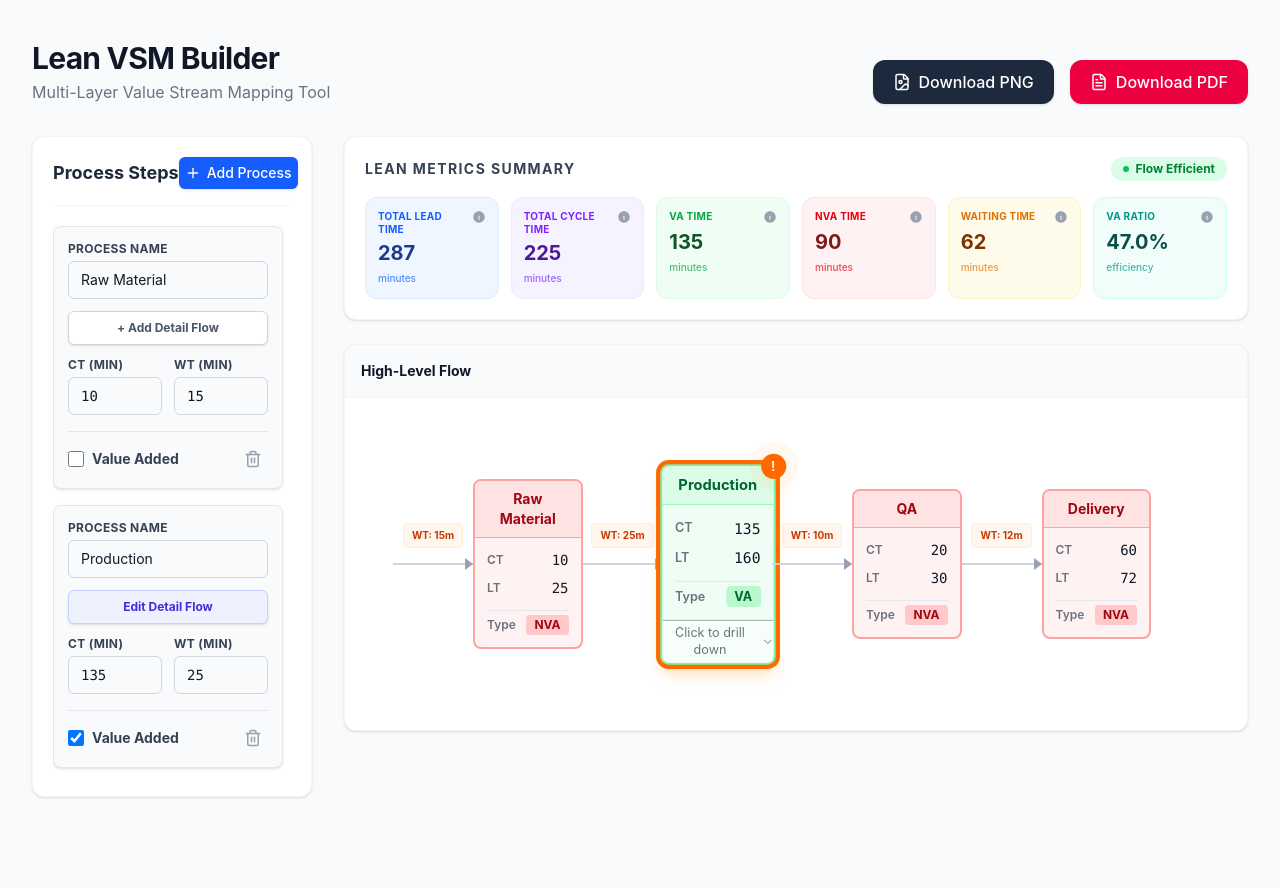
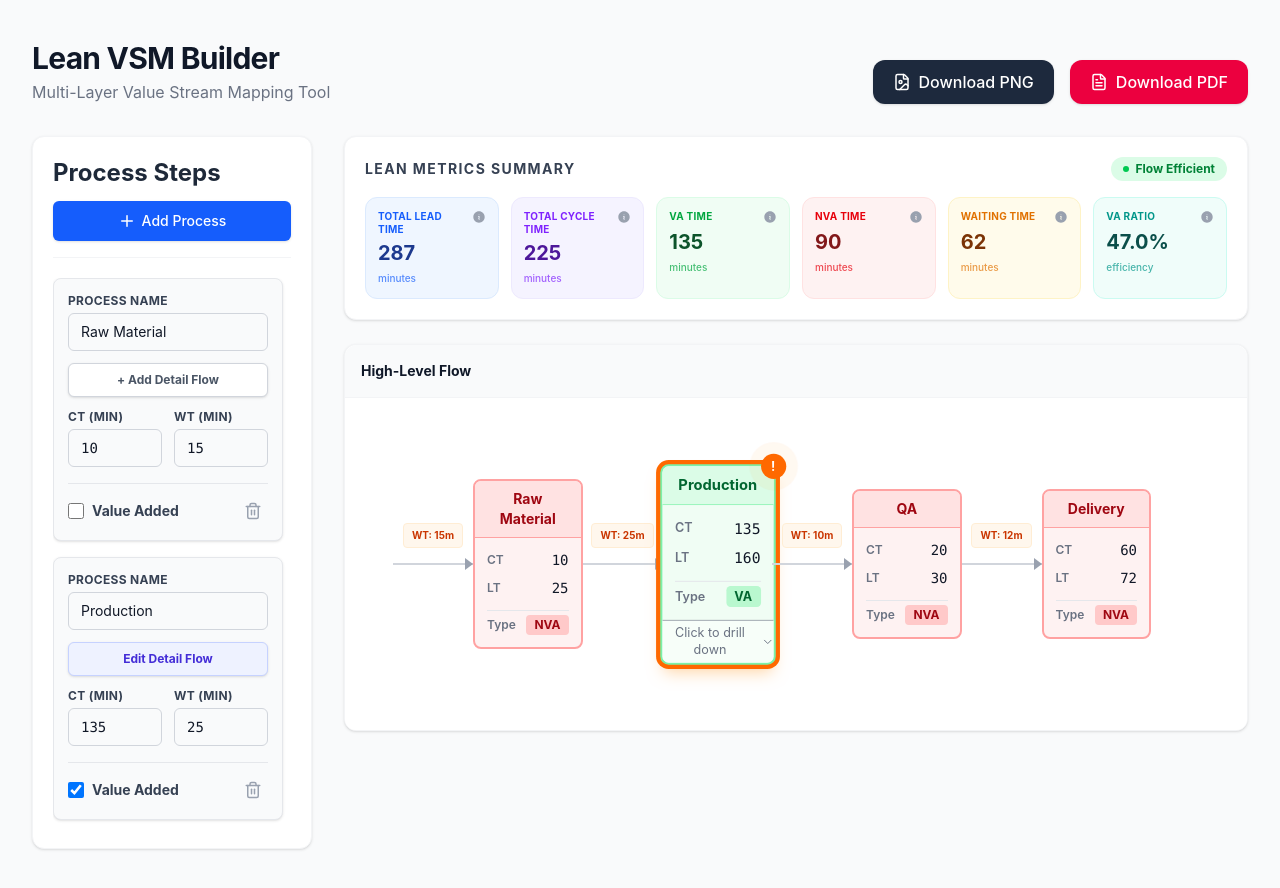
Before and after one commit to IanNarsa/vsm-app, a React (Vite) app: page / in a window 1280 px wide. Before the commit the page ends 837 px from the top, so only its background shows below. Built offline with nearby package versions, Linux system fonts and the light colour scheme.

Commit message:
feat: add FormInput component for managing process steps and attributes

```diff
--- a/src/components/FormInput.jsx
+++ b/src/components/FormInput.jsx
@@ -4,15 +4,23 @@ import { Plus, Trash2 } from 'lucide-react';
 export default function FormInput({ processes, addProcess, removeProcess, updateProcess, handleManageChildren }) {
   return (
     <div className="bg-white p-5 rounded-xl shadow-sm border border-gray-100 h-full">
-      <div className="flex justify-between items-center mb-5 border-b border-gray-100 pb-4">
-        <h2 className="text-lg font-bold text-gray-800 whitespace-nowrap">Process Steps</h2>
-        <button
-          onClick={addProcess}
-          className="flex items-center justify-center gap-1.5 bg-blue-600 text-white px-1.5 py-1.5 rounded-md hover:bg-blue-700 transition whitespace-nowrap text-sm font-medium shadow-sm"
-        >
-          <Plus size={16} />
-          Add Process
-        </button>
+      <div className="flex flex-col gap-3 mb-5 border-b border-gray-100 pb-4">
+
+        {/* Baris 1: Judul (Full Width) */}
+        <div className="w-full">
+          <h2 className="text-2xl font-bold text-gray-800">
+            Process Steps
+          </h2>
+        </div>
+        <div className="w-full">
+          <button
+            onClick={addProcess}
+            className="flex items-center justify-center gap-1.5 bg-blue-600 text-white w-full py-2.5 rounded-md hover:bg-blue-700 transition text-sm font-medium shadow-sm"
+          >
+            <Plus size={18} />
+            Add Process
+          </button>
+        </div>
       </div>
 
       <div className="space-y-4 max-h-[550px] overflow-y-auto pr-2">
```
